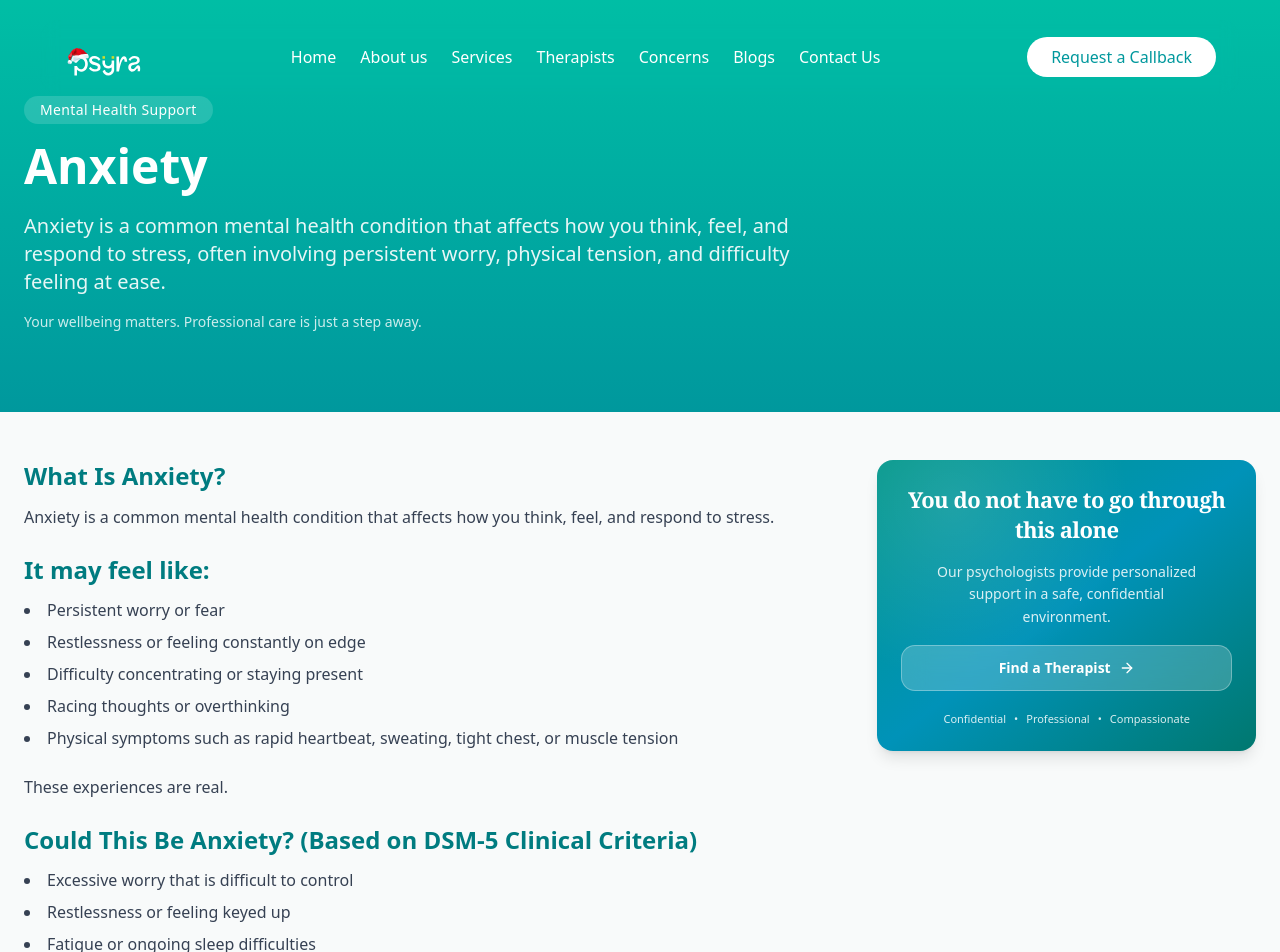
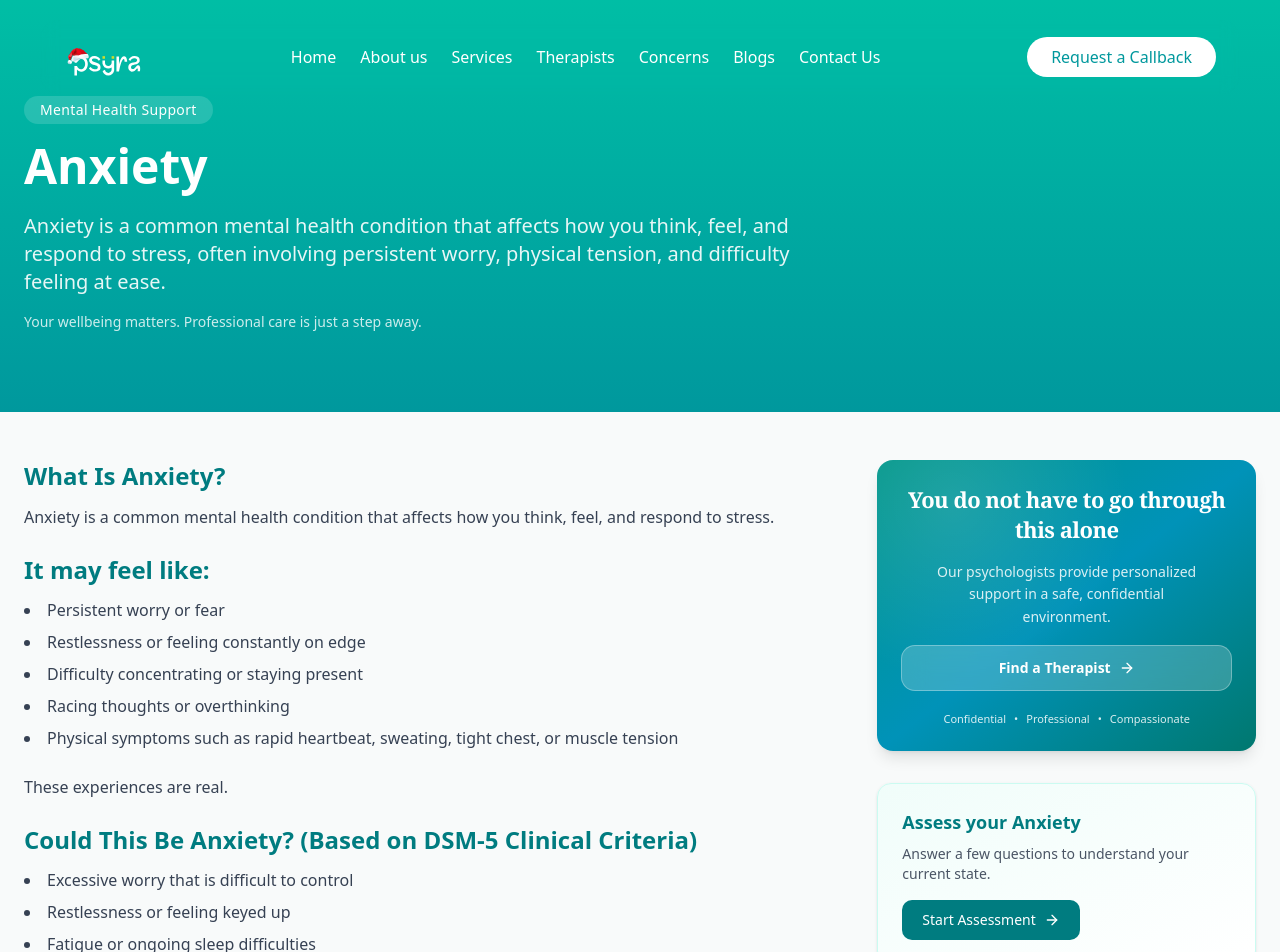
Before and after one commit to Sahal-Palayat/psyra-web, a Next.js app: page /concerns/anxiety-disorders in a window 1280 px wide. Shown: the top 952 px of the page. Built offline with nearby package versions, Linux system fonts and the light colour scheme.

Commit message:
cta for related pages added

```diff
--- a/src/app/(site)/concerns/[slug]/page.tsx
+++ b/src/app/(site)/concerns/[slug]/page.tsx
@@ -6,6 +6,7 @@ import PsyraSupportJourney from "@/components/concerns/PsyraSupportJourney";
 import MobileTherapyCTA from "@/components/concerns/MobileTherapyCTA";
 import FAQSection from "@/components/concerns/FAQSection";
 import StickyTherapyCTA from "@/components/concerns/StickyTherapyCTA";
+import AssessmentCTA from "@/components/assessment/AssessmentCTA";
 
 interface PageProps {
   params: Promise<{
@@ -13,10 +14,19 @@ interface PageProps {
   }>;
 }
 
-
+const concernSlugToAssessmentKey: Record<string, string> = {
+  "anxiety-disorders": "anxiety",
+  depression: "depression",
+  stress: "stress",
+  "work-related-issues": "work",
+  "relationship-issues": "relationship",
+  "panic-attacks": "panic",
+  "personality-disorders": "personality",
+  "sexual-issues": "sexual",
+  "obsessive-compulsive": "ocd",
+};
 
 export default async function Page({ params }: PageProps) {
-
   const { slug } = await params;
 
   if (!slug) {
@@ -24,6 +34,12 @@ export default async function Page({ params }: PageProps) {
   }
 
   const normalizedSlug = slug.toLowerCase().trim();
+  const assessmentKey = concernSlugToAssessmentKey[normalizedSlug] ?? null;
+
+  if (!assessmentKey) {
+    console.warn("No assessment mapped for slug:", normalizedSlug);
+  }
+
   const concern = concernsData[normalizedSlug as keyof typeof concernsData];
 
   if (!concern) {
@@ -36,7 +52,6 @@ export default async function Page({ params }: PageProps) {
       <section className="relative bg-gradient-to-b from-[#00BEA5] to-[#00989D] text-white px-6 pt-20 pb-14 md:pt-24 md:pb-20">
         <div className="max-w-7xl mx-auto text-center md:text-left">
           <div className="lg:max-w-3xl">
-
             {/* Label */}
             <span className="inline-block mb-3 px-4 py-1 rounded-full bg-white/15 text-xs md:text-sm tracking-wide">
               Mental Health Support
@@ -67,6 +82,19 @@ export default async function Page({ params }: PageProps) {
             <div className="lg:col-span-8 space-y-12">
               <ConcernContent blocks={concern.content.blocks} />
 
+
+
+              <div className="block lg:hidden">
+                {assessmentKey && (
+                  <AssessmentCTA
+                    title={`Assess your ${concern.title}`}
+                    description="Answer a few questions to understand your current state."
+                    href={`/how-is-mind?concern=${assessmentKey}`}
+                    align="center"
+                  />
+                )}
+              </div>
+
               <div className="container mx-auto max-w-6xl">
                 <PsyraSupportJourney />
               </div>
@@ -76,8 +104,13 @@ export default async function Page({ params }: PageProps) {
 
             {/* RIGHT: Sidebar*/}
             <div className="lg:col-span-4 hidden lg:block">
-              <div className="sticky top-32">
+              <div className="sticky top-32 space-y-8">
                 <StickyTherapyCTA />
+                <AssessmentCTA
+                  title={`Assess your ${concern.title}`}
+                  description="Answer a few questions to understand your current state."
+                  href={`/how-is-mind?concern=${assessmentKey}`}
+                />
               </div>
             </div>
             <MobileTherapyCTA />
--- a/src/app/(site)/how-is-mind/page.tsx
+++ b/src/app/(site)/how-is-mind/page.tsx
@@ -17,7 +17,6 @@ import type { AssessmentPayload } from "@/types/sheet";
 import type { RawPayload } from "@/types/sheet";
 import { useSearchParams } from "next/navigation";
 import { useRouter } from "next/navigation";
-
 
 type QuestionOption =
   | string
@@ -123,9 +122,11 @@ export default function SurveyQuestions() {
         );
         const data = await res.json();
         if (!res.ok || !data?.success || !data?.data?.questions) {
-          router.replace("/not-found"); // 👈 YOUR CUSTOM ERROR PAGE ROUTE
+          setQuestions([]);
+          setLoading(false);
           return;
         }
+
         setQuestions(data.data.questions);
       } catch (err) {
         console.error("Failed to fetch questions", err);
@@ -188,7 +189,6 @@ export default function SurveyQuestions() {
   const generalQuestionMap: Record<string, string> = Object.fromEntries(
     howIsMindQues.map((q) => [q.id, q.question])
   );
-
 
   const submitSurvey = async (finalAnswers: SurveyAnswers) => {
     const isConcernAssessment = Boolean(concern);
@@ -335,13 +335,21 @@ export default function SurveyQuestions() {
     submitSurvey(finalAnswers);
   };
 
+  //fallback testing
   if (loading) {
     return <div className="p-10 text-center">Loading assessment…</div>;
   }
 
-  if (!surveyQuestions.length || !surveyQuestions[currentQuestion]) {
-    return null;
+  if (!surveyQuestions.length) {
+  return (
+    <div className="p-10 text-center text-gray-600">
+      We couldn’t load this assessment right now.
+      <br />
+      Please try again later or explore other assessments.
+    </div>
+  );
 }
+
 
   const question = surveyQuestions[currentQuestion];
 
--- a/src/app/(site)/page.tsx
+++ b/src/app/(site)/page.tsx
@@ -13,7 +13,7 @@ import { WhatsAppChat } from "@/components/WhatsappChat/whatsapp-chat";
 import { CommunityEvents } from "@/components/EventSection";
 // import BlogSwiper from "@/components/Blog/blog-swiper";
 import LatestBlogs from "@/components/blogs/latestBlogs";
-
+import AssessmentCTA from "@/components/assessment/AssessmentCTA";
 
 // Dynamically import components with the themed loader
 const DynamicPsychologistCarousel = dynamic(
@@ -51,6 +51,19 @@ export default function Home() {
       {/* Psychologist Carousel with themed loading */}
       <CarouselStats />
       <Concerns />
+      <section className="bg-[#F7F8F2]">
+        <div className="max-w-7xl mx-auto px-4">
+          <AssessmentCTA
+            title="Not sure where to start?"
+            description="Take a quick self-assessment to understand how you're feeling."
+            buttonText="Take an Assessment"
+            href="/assessments"
+            align="center"
+            className="my-12 md:my-16"
+          />
+        </div>
+      </section>
+
       <DynamicPsychologistCarousel />
 
       {/* <BlogSwiper /> */}
@@ -61,8 +74,8 @@ export default function Home() {
       {/* <DynamicGetInTouch /> */}
       <CommunityEvents />
 
-       {/* Blog Section */}
-      <LatestBlogs/>
+      {/* Blog Section */}
+      <LatestBlogs />
 
       <WhatsAppTestimonials />
       {/* <TestimonialsSlider /> */}
--- /dev/null
+++ b/src/components/assessment/AssessmentCTA.tsx
@@ -0,0 +1,65 @@
+"use client"
+
+import Link from "next/link"
+import { ArrowRight } from "lucide-react"
+import clsx from "clsx"
+
+interface AssessmentCTAProps {
+  title: string
+  description?: string
+  buttonText?: string
+  href: string
+  variant?: "inline" | "sidebar" | "sticky"
+  align?: "left" | "center"
+  showIcon?: boolean
+  className?: string
+}
+
+export default function AssessmentCTA({
+  title,
+  description,
+  buttonText = "Start Assessment",
+  href,
+  variant = "inline",
+  align = "left",
+  showIcon = true,
+  className,
+}: AssessmentCTAProps) {
+  return (
+    <section
+      className={clsx(
+        "mt-2 rounded-xl border border-teal-100 bg-gradient-to-br from-teal-50 to-white p-6 shadow-sm",
+        {
+          "sticky top-24": variant === "sidebar",
+          "fixed bottom-0 left-0 right-0 z-50 rounded-none border-t bg-white p-4":
+            variant === "sticky",
+          "text-center": align === "center",
+        },
+        className
+      )}
+    >
+      <h3 className="text-lg font-semibold text-[#007C80]">
+        {title}
+      </h3>
+
+      {description && (
+        <p className="mt-2 text-sm text-gray-600">
+          {description}
+        </p>
+      )}
+
+      <Link
+        href={href}
+        className={clsx(
+          "mt-4 inline-flex items-center justify-center gap-2 rounded-lg bg-[#007C80] px-5 py-2.5 text-sm font-medium text-white transition hover:bg-[#00666a]",
+          {
+            "w-full": variant === "sticky",
+          }
+        )}
+      >
+        {buttonText}
+        {showIcon && <ArrowRight size={16} />}
+      </Link>
+    </section>
+  )
+}
--- /dev/null
+++ b/src/config/assessmentFeedbackConfig.ts
@@ -0,0 +1,74 @@
+export const assessmentFeedbackConfig = {
+  depression: {
+    label: "Depression Level",
+    levels: {
+      mild: "Mild Depressive Symptoms",
+      moderate: "Moderate Depressive Symptoms",
+      severe: "High Depressive Symptoms",
+    },
+  },
+  anxiety: {
+    label: "Anxiety Level",
+    levels: {
+      mild: "Mild Anxiety",
+      moderate: "Moderate Anxiety",
+      severe: "High Anxiety",
+    },
+  },
+  stress: {
+    label: "Stress Level",
+    levels: {
+      mild: "Mild Stress",
+      moderate: "Moderate Stress",
+      severe: "High Stress",
+    },
+  },
+  panic: {
+    label: "Panic Symptoms",
+    levels: {
+      mild: "Mild Panic Symptoms",
+      moderate: "Moderate Panic Symptoms",
+      severe: "Severe Panic Symptoms",
+    },
+  },
+  ocd: {
+    label: "OCD Symptoms",
+    levels: {
+      mild: "Mild OCD Traits",
+      moderate: "Moderate OCD Traits",
+      severe: "Severe OCD Traits",
+    },
+  },
+  personality: {
+    label: "Personality Concerns",
+    levels: {
+      mild: "Mild Personality Concerns",
+      moderate: "Moderate Personality Concerns",
+      severe: "Significant Personality Concerns",
+    },
+  },
+  relationship: {
+    label: "Relationship Wellbeing",
+    levels: {
+      mild: "Minor Relationship Concerns",
+      moderate: "Ongoing Relationship Difficulties",
+      severe: "Significant Relationship Distress",
+    },
+  },
+  sexual: {
+    label: "Sexual Wellbeing",
+    levels: {
+      mild: "Mild Sexual Concerns",
+      moderate: "Moderate Sexual Concerns",
+      severe: "Significant Sexual Concerns",
+    },
+  },
+  work: {
+    label: "Work Wellbeing",
+    levels: {
+      mild: "Mild Work Stress",
+      moderate: "Moderate Work Stress",
+      severe: "Severe Work Stress",
+    },
+  },
+} as const;
```
Lines whose indentation alone changed are shown as unchanged.
